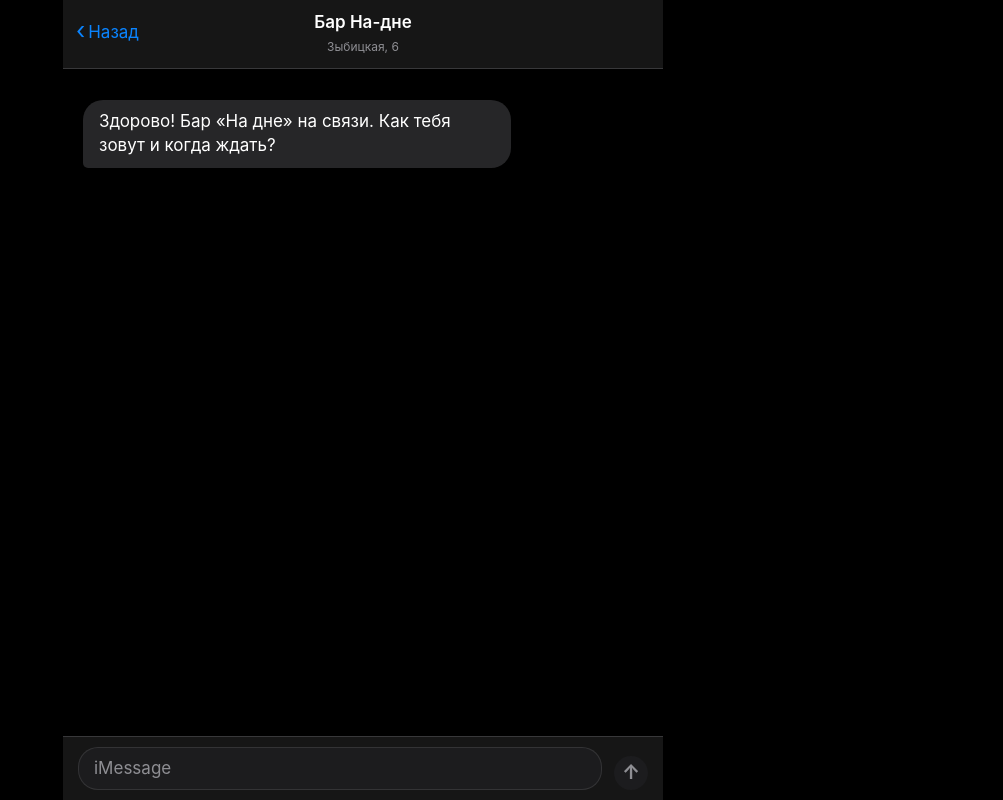
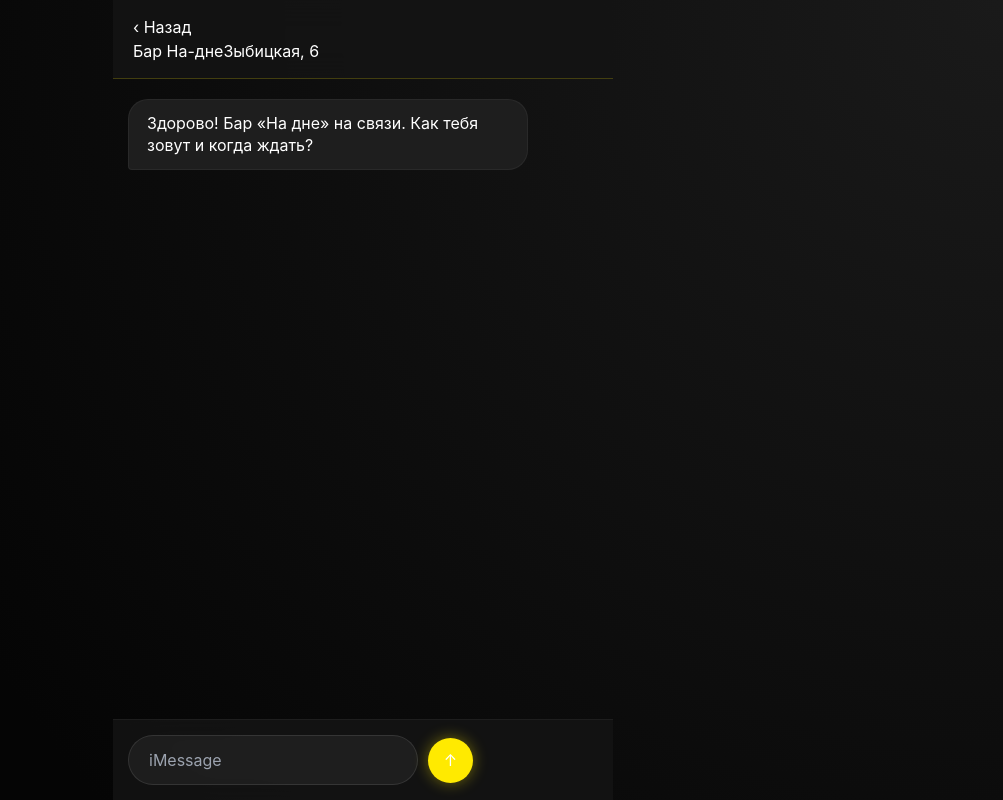
Before and after one commit to Vazhniy/Booking_bar-na-dne, a React (Vite) app in the folder frontend/: page / in a window 1280 px wide. Shown: the whole page, without its empty margins (277-1280 px from the left). Built offline with nearby package versions, Linux system fonts and the light colour scheme.

Commit message:
Update App.css

```diff
--- a/frontend/src/App.css
+++ b/frontend/src/App.css
@@ -1,206 +1,187 @@
-/* --- Переменные цветов iOS Dark Mode --- */
 :root {
-  --ios-bg: #000000;
-  --ios-bar-bg: rgba(30, 30, 30, 0.75); /* Полупрозрачный фон для размытия */
-  --ios-separator: #38383A;
-  --ios-blue: #0A84FF;
-  --ios-text-primary: #FFFFFF;
-  --ios-text-secondary: #8E8E93;
-  --ios-bubble-user: #0A84FF;
-  --ios-bubble-bot: #262628;
-  --ios-input-bg: #1C1C1E;
+  --bg-dark: #0a0a0a;
+  --bg-gradient: radial-gradient(circle at top right, #1a1a1a, #050505 80%);
+  --accent-yellow: #ffea00; /* Тот самый неоновый желтый */
+  --accent-glow: 0 0 15px rgba(255, 234, 0, 0.4);
+  --glass-bg: rgba(20, 20, 20, 0.85);
+  --text-white: #ffffff;
+
+  --bot-msg-bg: #1e1e1e;
+  --user-msg-bg: #ffea00;
 }
 
-/* --- Базовые настройки --- */
 * {
   box-sizing: border-box;
   -webkit-tap-highlight-color: transparent;
-  /* Используем системный шрифт Apple */
-  font-family: -apple-system, BlinkMacSystemFont, "SF Pro Text", "Helvetica Neue", sans-serif;
 }
 
 html, body, #root {
-  height: 100dvh; /* Фиксация высоты на мобильных */
+  height: 100dvh;
   margin: 0;
   padding: 0;
-  background-color: var(--ios-bg);
-  color: var(--ios-text-primary);
-  overflow: hidden; /* Запрет прокрутки всего тела */
+  overflow: hidden;
+  background: var(--bg-dark);
+  background-image: var(--bg-gradient);
+  color: var(--text-white);
+  font-family: -apple-system, BlinkMacSystemFont, "Segoe UI", Roboto, sans-serif;
 }
 
 .app-container {
   display: flex;
   flex-direction: column;
   height: 100%;
-  max-width: 600px; /* Ограничение ширины для планшетов/ПК */
+  max-width: 500px;
   margin: 0 auto;
   position: relative;
-  background: var(--ios-bg);
+  padding-top: env(safe-area-inset-top);
+  padding-bottom: env(safe-area-inset-bottom);
 }
 
-/* --- Шапка (Header) в стиле iOS --- */
+/* --- Header --- */
 .header {
-  /* Учет безопасной зоны сверху (челка iPhone) */
-  padding-top: calc(env(safe-area-inset-top) + 10px);
-  padding-bottom: 12px;
-  padding-left: 8px;
-  padding-right: 8px;
+  padding: 15px 20px;
+  background: var(--glass-bg);
+  backdrop-filter: blur(15px);
+  -webkit-backdrop-filter: blur(15px);
+  border-bottom: 1px solid rgba(255, 234, 0, 0.2);
+  z-index: 10;
+}
 
-  background: var(--ios-bar-bg);
-  /* Эффект матового стекла */
-  backdrop-filter: blur(25px) saturate(150%);
-  -webkit-backdrop-filter: blur(25px) saturate(150%);
-  border-bottom: 0.5px solid var(--ios-separator);
-
+.header-content {
   display: flex;
   align-items: center;
-  z-index: 10;
-  position: absolute; /* Фиксация поверх чата */
-  top: 0;
-  left: 0;
-  right: 0;
+  justify-content: center;
+  gap: 15px;
 }
 
-/* Кнопка "Назад" (визуальная) */
-.header-back {
-  color: var(--ios-blue);
-  font-size: 17px;
-  display: flex;
-  align-items: center;
-  padding-left: 5px;
-  width: 80px; /* Фиксированная ширина для центрирования заголовка */
+.logo {
+  height: 50px;
+  width: auto;
+  filter: drop-shadow(0 0 10px rgba(255, 234, 0, 0.5));
 }
-.header-back span { font-size: 24px; margin-top: -3px; margin-right: 3px; }
 
-/* Центральный заголовок */
-.header-title {
-  flex: 1;
-  text-align: center;
+.header-text {
   display: flex;
   flex-direction: column;
-  align-items: center;
 }
 
-.bar-name { font-size: 17px; font-weight: 600; }
-.bar-status { font-size: 12px; color: var(--ios-text-secondary); margin-top: 2px;}
+.bar-title {
+  margin: 0;
+  font-size: 20px;
+  font-weight: 900;
+  color: var(--accent-yellow);
+  text-transform: uppercase;
+  letter-spacing: 1px;
+  text-shadow: 0 0 10px rgba(255, 234, 0, 0.5);
+}
 
-/* Заглушка справа для баланса */
-.header-right { width: 80px; text-align: right; }
+.bar-address {
+  margin: 0;
+  font-size: 12px;
+  color: rgba(255, 255, 255, 0.6);
+  font-weight: 500;
+}
 
-
-/* --- Область чата --- */
+/* --- Chat --- */
 .chat-window {
   flex: 1;
   overflow-y: auto;
-  -webkit-overflow-scrolling: touch; /* Плавный скролл на iOS */
-  padding: 15px;
-  /* Отступы под шапку и подвал */
-  padding-top: 100px;
-  padding-bottom: 20px;
+  padding: 20px 15px;
   display: flex;
   flex-direction: column;
-  gap: 8px; /* Расстояние между сообщениями */
-}
-
-/* Анимация появления */
-@keyframes popIn {
-    from { opacity: 0; transform: scale(0.9) translateY(10px); }
-    to { opacity: 1; transform: scale(1) translateY(0); }
+  gap: 15px;
+  -webkit-overflow-scrolling: touch;
 }
 
 .message {
-  max-width: 75%;
-  padding: 10px 16px;
-  font-size: 17px;
+  max-width: 85%;
+  padding: 12px 18px;
+  border-radius: 20px;
+  font-size: 16px;
   line-height: 1.4;
-  position: relative;
-  animation: popIn 0.25s cubic-bezier(0.25, 1, 0.5, 1) forwards;
-  word-wrap: break-word;
+  animation: slideIn 0.3s ease-out;
 }
 
-/* Сообщение бота (серое слева) */
+@keyframes slideIn {
+  from { opacity: 0; transform: translateY(10px); }
+  to { opacity: 1; transform: translateY(0); }
+}
+
 .bot {
   align-self: flex-start;
-  background-color: var(--ios-bubble-bot);
-  color: var(--ios-text-primary);
-  /* Закругление с хвостиком слева внизу */
-  border-radius: 20px 20px 20px 5px;
-  margin-left: 5px;
+  background: var(--bot-msg-bg);
+  color: white;
+  border-bottom-left-radius: 4px;
+  border: 1px solid rgba(255, 255, 255, 0.05);
 }
 
-/* Сообщение пользователя (синее справа) */
 .user {
   align-self: flex-end;
-  background-color: var(--ios-bubble-user);
-  color: white;
-  /* Закругление с хвостиком справа внизу */
-  border-radius: 20px 20px 5px 20px;
-  margin-right: 5px;
+  background: var(--user-msg-bg);
+  color: black;
+  font-weight: 600;
+  border-bottom-right-radius: 4px;
+  box-shadow: var(--accent-glow);
 }
 
-
-/* --- Панель ввода (Input Bar) --- */
+/* --- Input --- */
 .input-area {
-  /* Учет безопасной зоны снизу (полоска Home) */
-  padding: 10px 15px calc(10px + env(safe-area-inset-bottom));
-
-  background: var(--ios-bar-bg);
-  /* Эффект матового стекла */
-  backdrop-filter: blur(25px) saturate(150%);
-  -webkit-backdrop-filter: blur(25px) saturate(150%);
-  border-top: 0.5px solid var(--ios-separator);
-
+  padding: 15px;
+  background: var(--glass-bg);
+  backdrop-filter: blur(15px);
+  border-top: 1px solid rgba(255, 255, 255, 0.05);
   display: flex;
-  align-items: flex-end;
-  gap: 12px;
-  z-index: 10;
-}
-
-/* Серая пилюля для ввода */
-.input-wrapper {
-  flex: 1;
-  background: var(--ios-input-bg);
-  border-radius: 20px;
-  border: 0.5px solid rgba(255,255,255,0.1);
-  padding: 8px 15px;
-  display: flex;
+  gap: 10px;
   align-items: center;
-  min-height: 38px;
 }
 
 input {
   flex: 1;
-  background: transparent;
-  border: none;
-  color: var(--ios-text-primary);
-  font-size: 17px;
-  padding: 0;
-  margin: 0;
-  outline: none;
+  background: rgba(255, 255, 255, 0.05);
+  border: 1px solid rgba(255, 255, 255, 0.1);
+  padding: 12px 20px;
+  border-radius: 25px;
+  color: white;
+  font-size: 16px;
 }
 
-input::placeholder { color: var(--ios-text-secondary); }
+input:focus {
+  outline: none;
+  border-color: var(--accent-yellow);
+  box-shadow: var(--accent-glow);
+}
 
-/* Кнопка отправки (стрелка вверх) */
 .send-btn {
-  width: 34px;
-  height: 34px;
-  background-color: var(--ios-blue);
+  background: var(--accent-yellow);
+  border: none;
+  width: 45px;
+  height: 45px;
   border-radius: 50%;
-  border: none;
   display: flex;
   align-items: center;
   justify-content: center;
-  color: white;
-  font-size: 20px;
-  font-weight: 700;
+  box-shadow: var(--accent-glow);
   cursor: pointer;
-  transition: all 0.2s ease;
-  padding-bottom: 2px; /* Корректировка положения стрелки */
 }
 
-/* Неактивная кнопка */
-.send-btn:disabled {
-  background-color: var(--ios-input-bg);
-  color: var(--ios-text-secondary);
+.send-btn svg {
+  width: 20px;
+  height: 20px;
+  fill: black;
 }
+
+/* Колесо */
+.wheel-btn {
+  position: absolute;
+  top: 90px;
+  right: 15px;
+  background: #ff4444;
+  color: white;
+  border: none;
+  padding: 8px 15px;
+  border-radius: 20px;
+  font-weight: bold;
+  font-size: 12px;
+  z-index: 5;
+  box-shadow: 0 5px 15px rgba(255, 0, 0, 0.3);
+}
```
